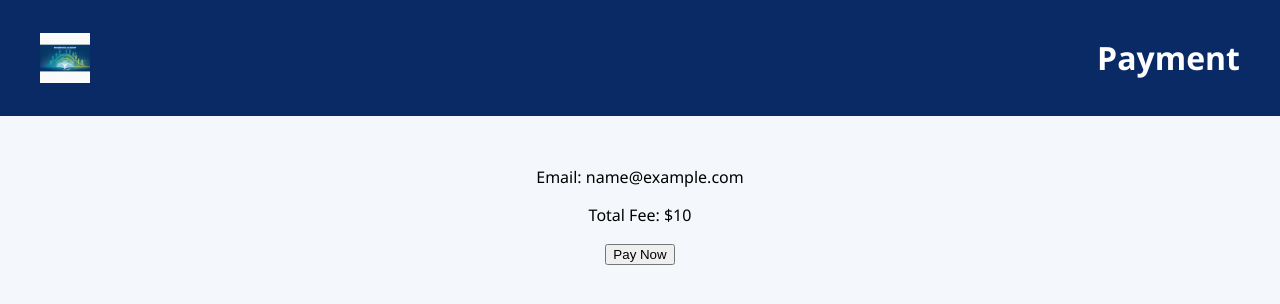
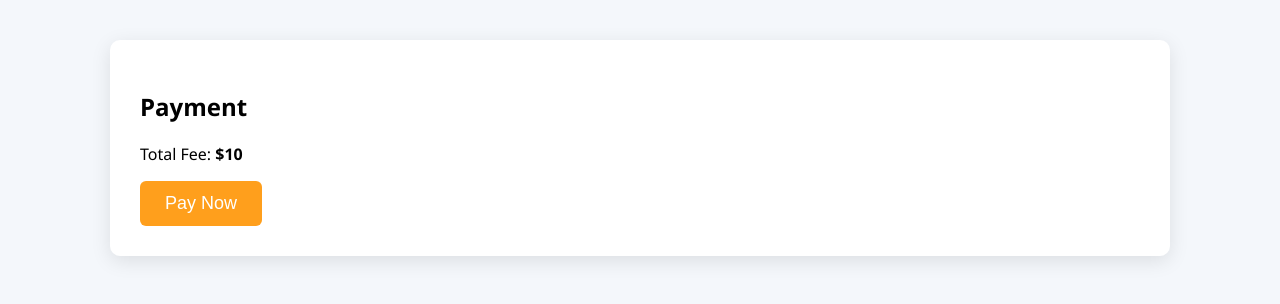
Before and after one commit to godwinlevel139-cpu/MindBridgeAcademy, a Flask app: template templates/payment.html in a window 1280 px wide. Shown: the top 304 px of the page. Run offline with Flask 3, Linux system fonts and the light colour scheme; the template is opened without the code that fills it: most values are stand-ins (such as "Sample title", 1, 10 or a date in 2020).

Commit message:
Update payment.html

```diff
--- a/templates/payment.html
+++ b/templates/payment.html
@@ -1,25 +1,22 @@
 <!DOCTYPE html>
-<html lang="en">
+<html>
 <head>
-    <meta charset="UTF-8">
-    <title>Payment</title>
-    <link rel="stylesheet" href="{{ url_for('static', filename='style.css') }}">
+<link rel="stylesheet" href="/static/style.css">
 </head>
 <body>
-<header>
-    <img src="{{ url_for('static', filename='images/logo.png') }}" class="logo">
-    <h1>Payment</h1>
-</header>
 
-<div style="max-width:400px; margin:50px auto; text-align:center;">
-    <p>Email: {{ email }}</p>
-    <p>Total Fee: ${{ total }}</p>
+<div class="container">
+<h2>Payment</h2>
 
-    <form action="{{ url_for('pay') }}" method="POST">
-        <input type="hidden" name="email" value="{{ email }}">
-        <input type="hidden" name="amount" value="{{ total }}">
-        <button type="submit" class="button">Pay Now</button>
-    </form>
+<form action="/pay" method="POST">
+<input type="hidden" name="email" value="{{email}}">
+<input type="hidden" name="amount" value="{{total}}">
+
+<p>Total Fee: <strong>${{total}}</strong></p>
+
+<button class="btn">Pay Now</button>
+</form>
+
 </div>
 </body>
 </html>
```
